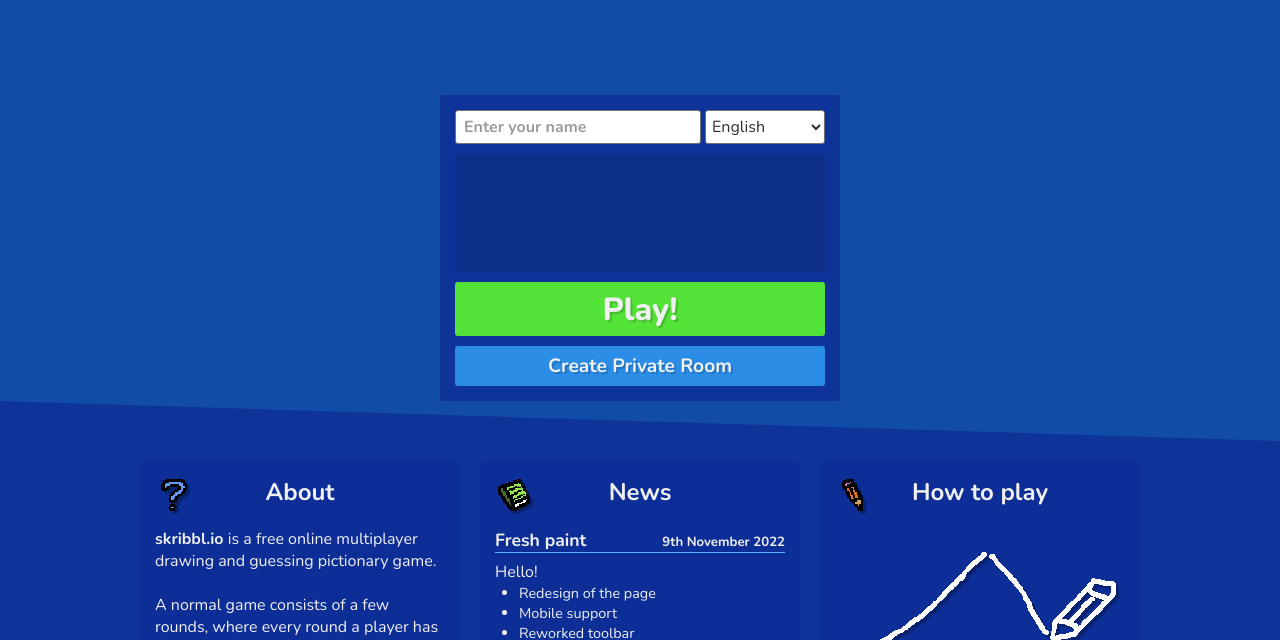
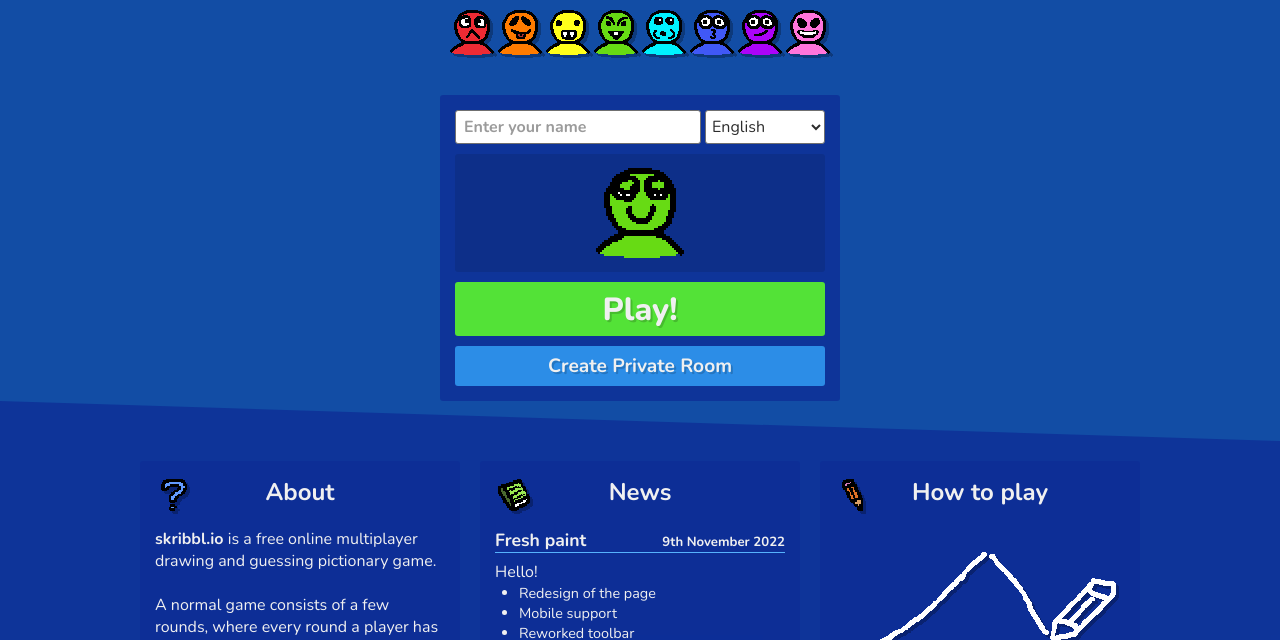
Before and after one commit to e12354/skribbl.io-dumped, a plain HTML site: page index.html in a window 1280 px wide. Shown: the part 128-768 px from the top of the page. Drawn offline with nearby package versions, Linux system fonts and the light colour scheme; no server answers; files whose address does not match are found by name.

Commit message:
Update style.css

```diff
--- a/css/style.css
+++ b/css/style.css
@@ -267,7 +267,7 @@
     position: absolute;
     width: 100%;
     height: 100%;
-    background-image: url(images/avatar/color_atlas.gif);
+    background-image: url(/images/avatar/color_atlas.gif);
     background-size: 1000% 1000%
 }
 
@@ -275,7 +275,7 @@
     position: absolute;
     width: 100%;
     height: 100%;
-    background-image: url(images/avatar/eyes_atlas.gif);
+    background-image: url(/images/avatar/eyes_atlas.gif);
     background-size: 1000% 1000%
 }
 
@@ -283,7 +283,7 @@
     position: absolute;
     width: 100%;
     height: 100%;
-    background-image: url(images/avatar/mouth_atlas.gif);
+    background-image: url(/images/avatar/mouth_atlas.gif);
     background-size: 1000% 1000%
 }
 
@@ -293,7 +293,7 @@
     top: -33%;
     width: 166%;
     height: 166%;
-    background-image: url(images/avatar/special_atlas.gif);
+    background-image: url(/images/avatar/special_atlas.gif);
     background-size: 1000% 1000%
 }
 
```
